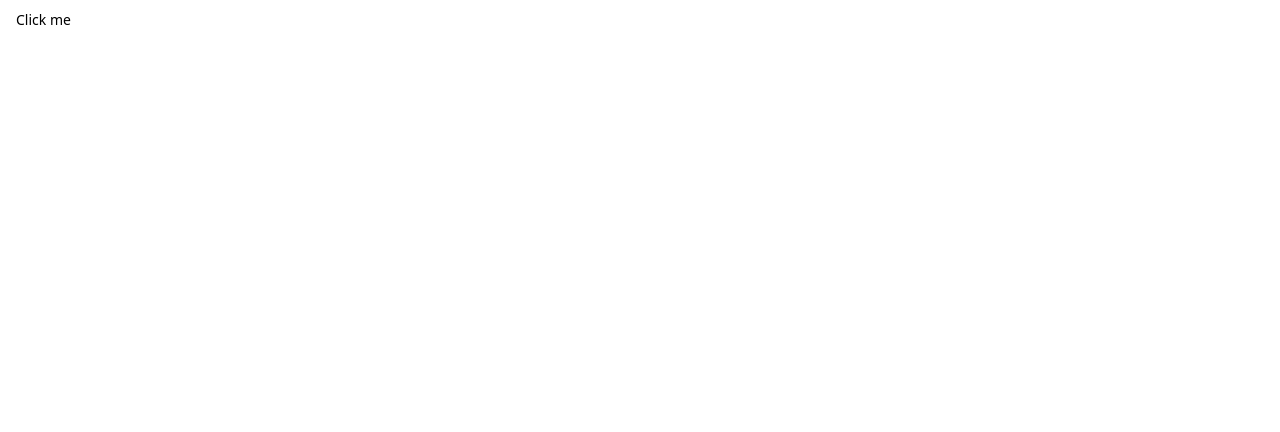
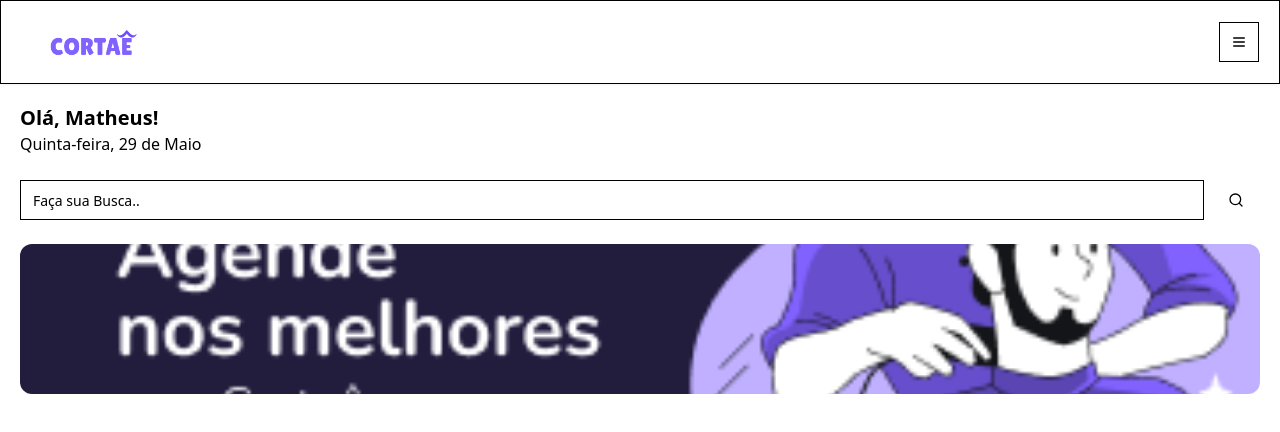
Before and after one commit to Mathdino/Cortae, a Next.js app: page / in a window 1280 px wide. Shown: the top 432 px of the page. Built offline with nearby package versions, Linux system fonts and the light colour scheme.

Commit message:
feat:add Header components and banner

```diff
--- a/app/components/header.tsx
+++ b/app/components/header.tsx
@@ -6,7 +6,7 @@
 const Header = () => {
   return (
     <Card>
-      <CardContent>
+      <CardContent className="p-5 flex justify-between items-center flex-row">
         <Image src="/logo.png" alt="logo" width={120} height={18} />
         <Button size="icon" variant="outline">
           <MenuIcon />
--- /dev/null
+++ b/app/components/ui/input.tsx
@@ -0,0 +1,22 @@
+import * as React from "react"
+
+import { cn } from "@/app/_lib/utils"
+
+const Input = React.forwardRef<HTMLInputElement, React.ComponentProps<"input">>(
+  ({ className, type, ...props }, ref) => {
+    return (
+      <input
+        type={type}
+        className={cn(
+          "flex h-10 w-full rounded-md border border-input bg-background px-3 py-2 text-base ring-offset-background file:border-0 file:bg-transparent file:text-sm file:font-medium file:text-foreground placeholder:text-muted-foreground focus-visible:outline-none focus-visible:ring-2 focus-visible:ring-ring focus-visible:ring-offset-2 disabled:cursor-not-allowed disabled:opacity-50 md:text-sm",
+          className
+        )}
+        ref={ref}
+        {...props}
+      />
+    )
+  }
+)
+Input.displayName = "Input"
+
+export { Input }
--- a/app/page.tsx
+++ b/app/page.tsx
@@ -1,9 +1,29 @@
-import {Button} from './components/ui/button';
+import { SearchIcon } from 'lucide-react';
+import Header from './components/header';
+import { Input } from './components/ui/input';
+import { Button } from './components/ui/button';
+import Image from 'next/image';
 
 const Home = () => {
   return (
     <div>
-      <Button>Click me</Button>
+      {/* HEADER */}
+      <Header />
+      <div className='p-5'>
+        <h2 className='text-xl font-bold'>Olá, Matheus!</h2>
+        <p>Quinta-feira, 29 de Maio</p>
+
+        <div className='mt-6 flex items-center gap-2'>
+          <Input placeholder='Faça sua Busca..' />
+          <Button>
+            <SearchIcon />
+            </Button>
+        </div>
+
+        <div className='relative h-[150px] w-full mt-6'>
+          <Image src="/banner-01.png" fill alt="Agende nos melhores com Cortaê" className='object-cover rounded-xl' />
+          </div>
+      </div>
     </div>
   );
 };
```
Also changed, not shown: public/banner-01.png, public/logo.png.
